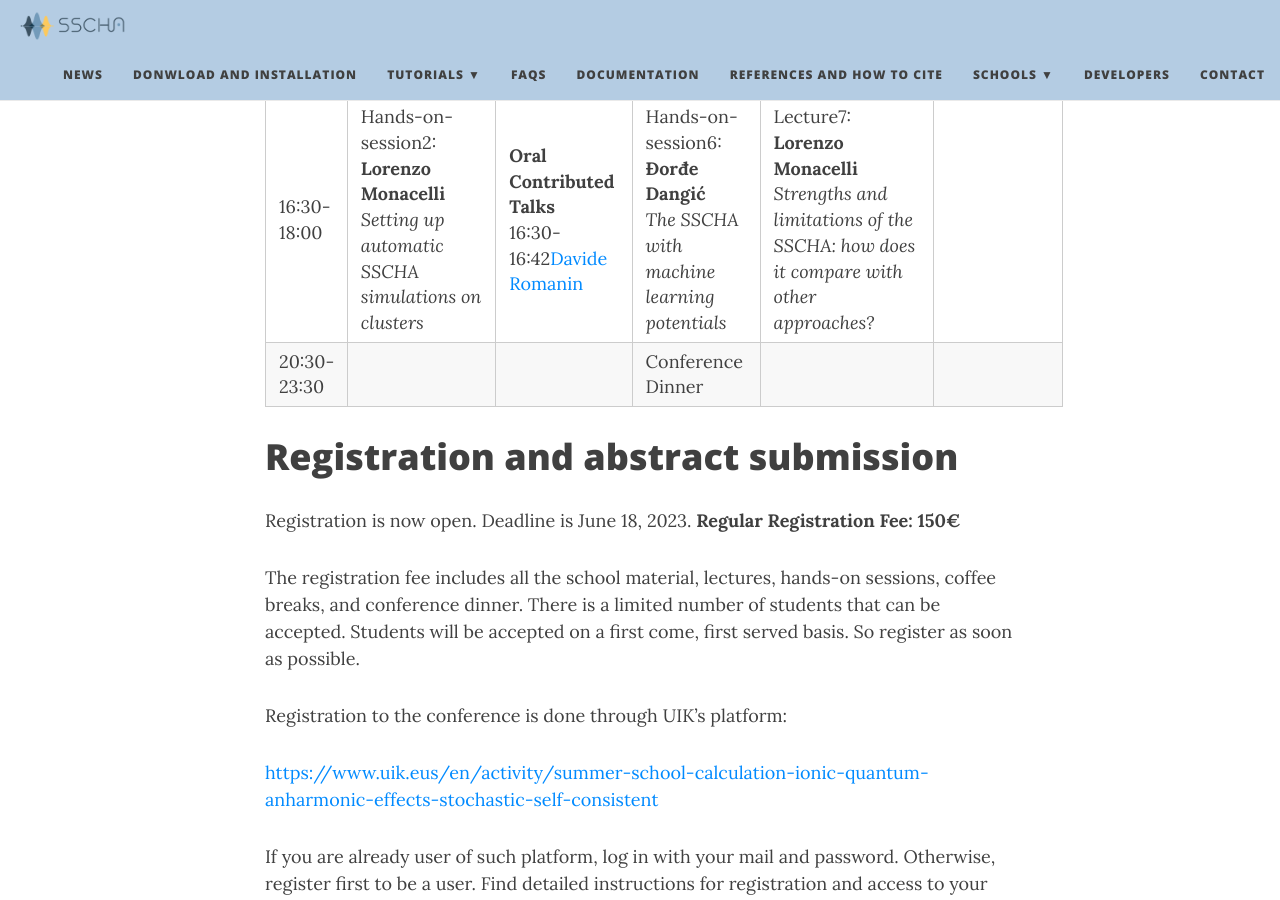
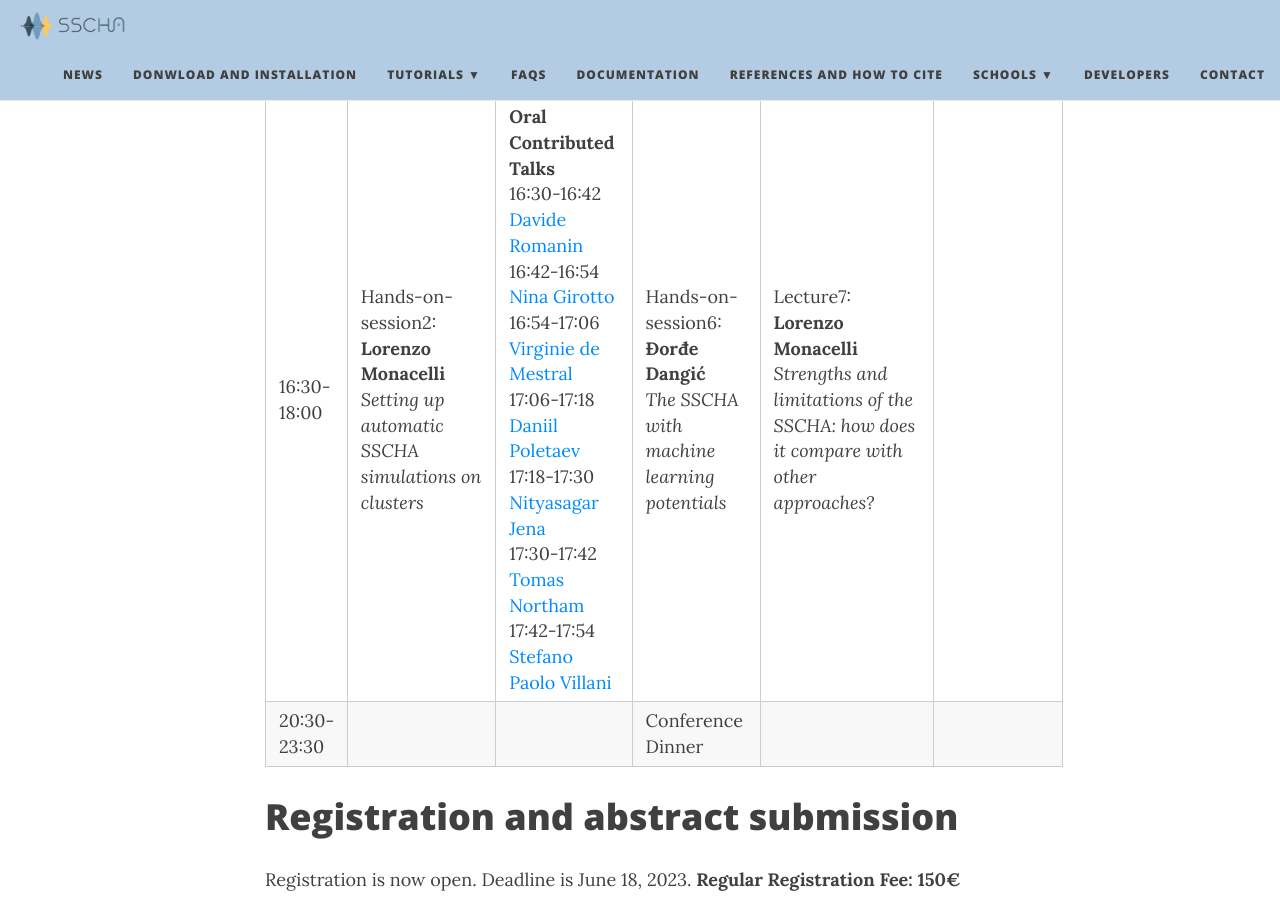
Before and after one commit to SSCHAcode/sschacode.github.io, a Jekyll site: the page built from Schools/2023/home.md, in a window 1280 px wide and 900 px high, scrolled down 3105 px. Built offline with Jekyll 4.4.1, drawn with Linux system fonts in a browser that asks for light colours; nearby versions of some CDN libraries.

Commit message:
Update home.md

```diff
--- a/Schools/2023/home.md
+++ b/Schools/2023/home.md
@@ -59,7 +59,7 @@
 | 12:30-14:30  | Lunch Break | Lunch Break  | Lunch Break  | Lunch Break  | End of School  |
 | 14:30-16:00  | Hands-on-session1: <br /> **Diego Martinez** <br /> *First SSCHA simulations: free energy and structural relaxations*  | Lecture4: <br /> **Raffaello Bianco** <br /> *Spectral functions and spectroscopic properties*  | Hands-on-session5: <br /> **Lorenzo Monacelli** <br /> *Raman and Infrared spectra with the SSCHA*  | Hands-on-session8: <br /> **Giovanni Marini** and **Guglielmo Marchese** <br /> *Calculation of the electron-phonon interaction with the SSCHA and Wannier functions: the EPIQ code* |   |
 | 16:00-16:30  | Coffee Break | Coffee Break  | Coffee Break  | Coffee Break  |   |
-| 16:30-18:00  | Hands-on-session2: <br /> **Lorenzo Monacelli** <br /> *Setting up automatic SSCHA simulations on clusters*  | **Oral Contributed Talks**  <br /> 16:30-16:42[Davide Romanin](01_Romanin.pdf)| Hands-on-session6: <br /> **Đorđe Dangić** <br /> *The SSCHA with machine learning potentials*  | Lecture7: <br /> **Lorenzo Monacelli** <br /> *Strengths and limitations of the SSCHA: how does it compare with other approaches?*  |   |
+| 16:30-18:00  | Hands-on-session2: <br /> **Lorenzo Monacelli** <br /> *Setting up automatic SSCHA simulations on clusters*  | **Oral Contributed Talks**  <br /> 16:30-16:42 [Davide Romanin](01_Romanin.pdf) <br /> 16:42-16:54 [Nina Girotto](02_Girotto.pdf) <br /> 16:54-17:06 [Virginie de Mestral](03_deMestral.pdf) <br /> 17:06-17:18 [Daniil Poletaev](04_Poletaev.pdf)  <br /> 17:18-17:30 [Nityasagar Jena](05_Jena.pdf)  <br /> 17:30-17:42 [Tomas Northam](06_Northam.pdf) <br /> 17:42-17:54 [Stefano Paolo Villani](07_Villani.pdf) | Hands-on-session6: <br /> **Đorđe Dangić** <br /> *The SSCHA with machine learning potentials*  | Lecture7: <br /> **Lorenzo Monacelli** <br /> *Strengths and limitations of the SSCHA: how does it compare with other approaches?*  |   |
 | 20:30-23:30  |   |   | Conference Dinner  |   |   |
 
 <a name="Registration"></a>
```
